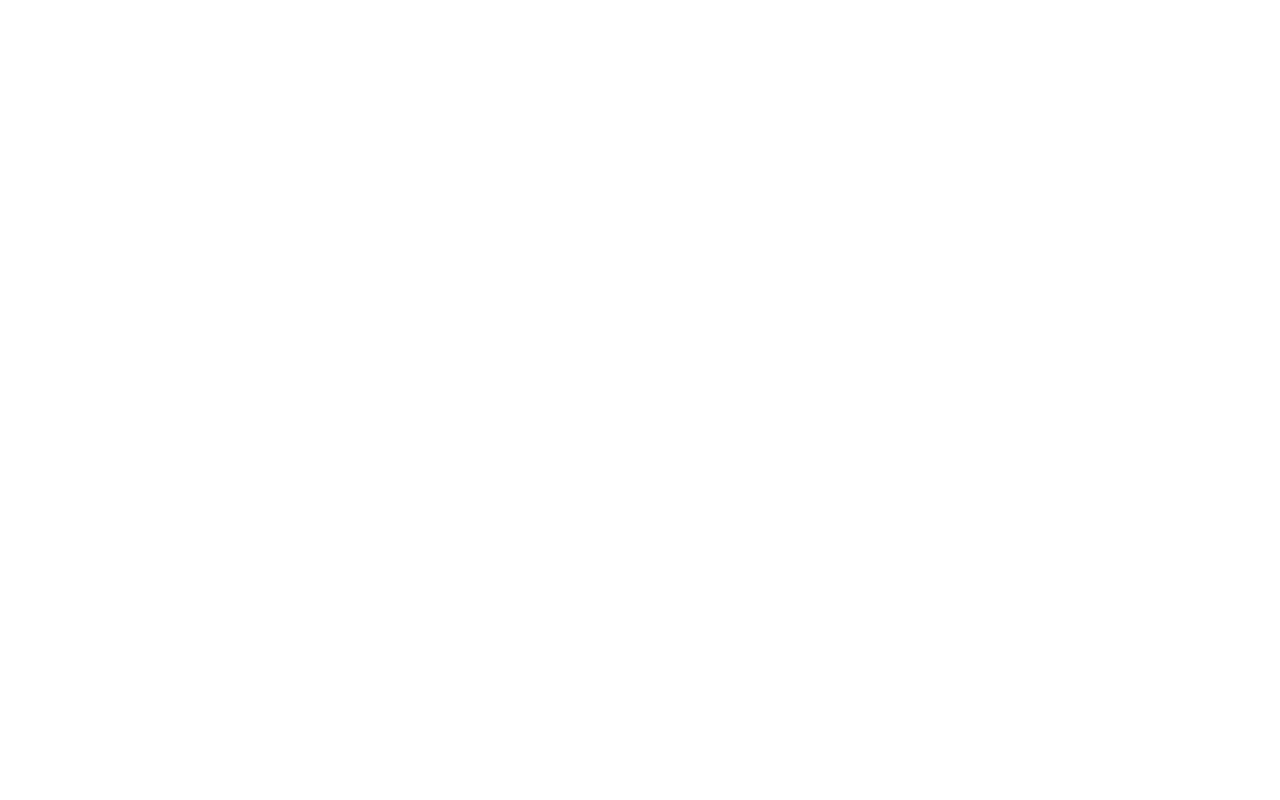
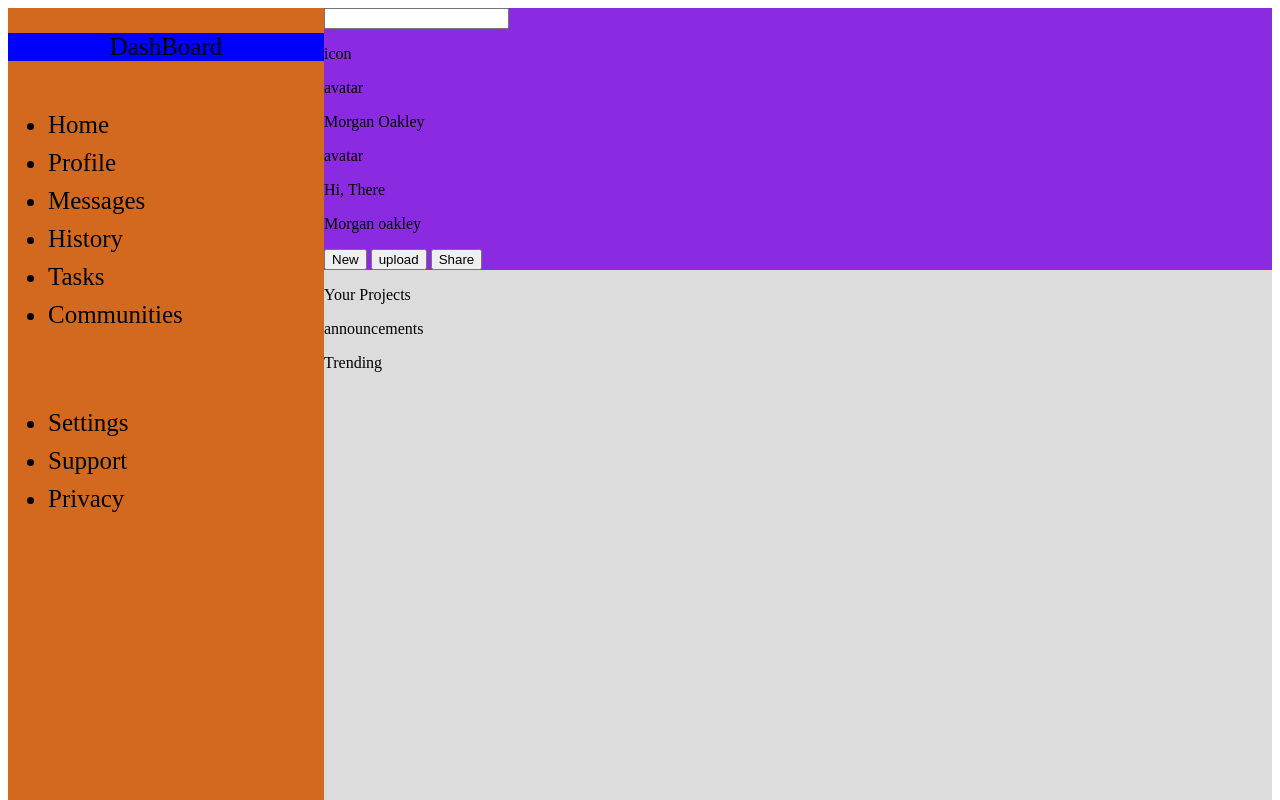
Before and after one commit to Chaostradamus/ChaodinSon, a plain HTML site: page index.html in a window 1280 px wide. Shown: the top 800 px of the page. Drawn offline with Linux system fonts and the light colour scheme.

Commit message:
nav done

```diff
--- a/index.html
+++ b/index.html
@@ -6,5 +6,69 @@
     <title>Document</title>
     <link rel="stylesheet" href="styles.css" />
   </head>
-  <body></body>
+  <body class="body">
+    <div class="container">
+      <!-- navbar -->
+      <div class="nav">
+        <p>DashBoard</p>
+        <div class="nav-top">
+          <ul>
+            <li>Home</li>
+            <li>Profile</li>
+            <li>Messages</li>
+            <li>History</li>
+            <li>Tasks</li>
+            <li>Communities</li>
+          </ul>
+        </div>
+        <div class="nav-bottom">
+          <ul>
+            <li>Settings</li>
+            <li>Support</li>
+            <li>Privacy</li>
+          </ul>
+        </div>
+      </div>
+
+      <!-- header -->
+      <div class="header">
+        <div class="header-top">
+          <div>
+            <input type="text" />
+          </div>
+          <div>
+            <p>icon</p>
+            <p>avatar</p>
+            <p>Morgan Oakley</p>
+          </div>
+        </div>
+        <div class="header-bottom">
+          <div>
+            <p>avatar</p>
+
+            <div class="name">
+              <p>Hi, There</p>
+              <p>Morgan oakley</p>
+            </div>
+          </div>
+          <div class="buttons">
+            <button>New</button>
+            <button>upload</button>
+            <button>Share</button>
+          </div>
+        </div>
+      </div>
+
+      <!-- main-content container -->
+      <div class="main-container">
+        <p>Your Projects</p>
+        <div class="main"></div>
+
+        <p>announcements</p>
+        <div class="sidebar"></div>
+        <p>Trending</p>
+        <div class="trending"></div>
+      </div>
+    </div>
+  </body>
 </html>
--- a/styles.css
+++ b/styles.css
@@ -1,21 +1,48 @@
 .body {
-
 }
 .container {
-
+  display: grid;
+  grid-template-columns: repeat(4, 1fr);
+  grid-template-rows: repeat(4, 1fr);
+}
+/* nav section */
+.nav {
+  grid-column: 1/2;
+  grid-row: 1/5;
+  background-color: chocolate;
+  font-size: 25px;
+}
+.nav p:first-child {
+  background-color: blue;
+  margin-bottom: 50px;
+  text-align: center;
 }
 
-.nav {
-
+.nav-top {
+}
+.nav-top,
+ul,
+li {
+  margin-bottom: 10px;
 }
 
+.nav-top {
+  margin-bottom: 80px;
+}
+
+/* header section */
 .header {
+  grid-column: 2/5;
+  grid-row: 1/2;
+  background-color: blueviolet;
 }
-.mainconainter {
+.main-container {
+  grid-column: 2/5;
+  grid-row: 2/5;
+  background-color: gainsboro;
 }
 
 .main {
-  display: ;
 }
 
 .sidebar {
```
